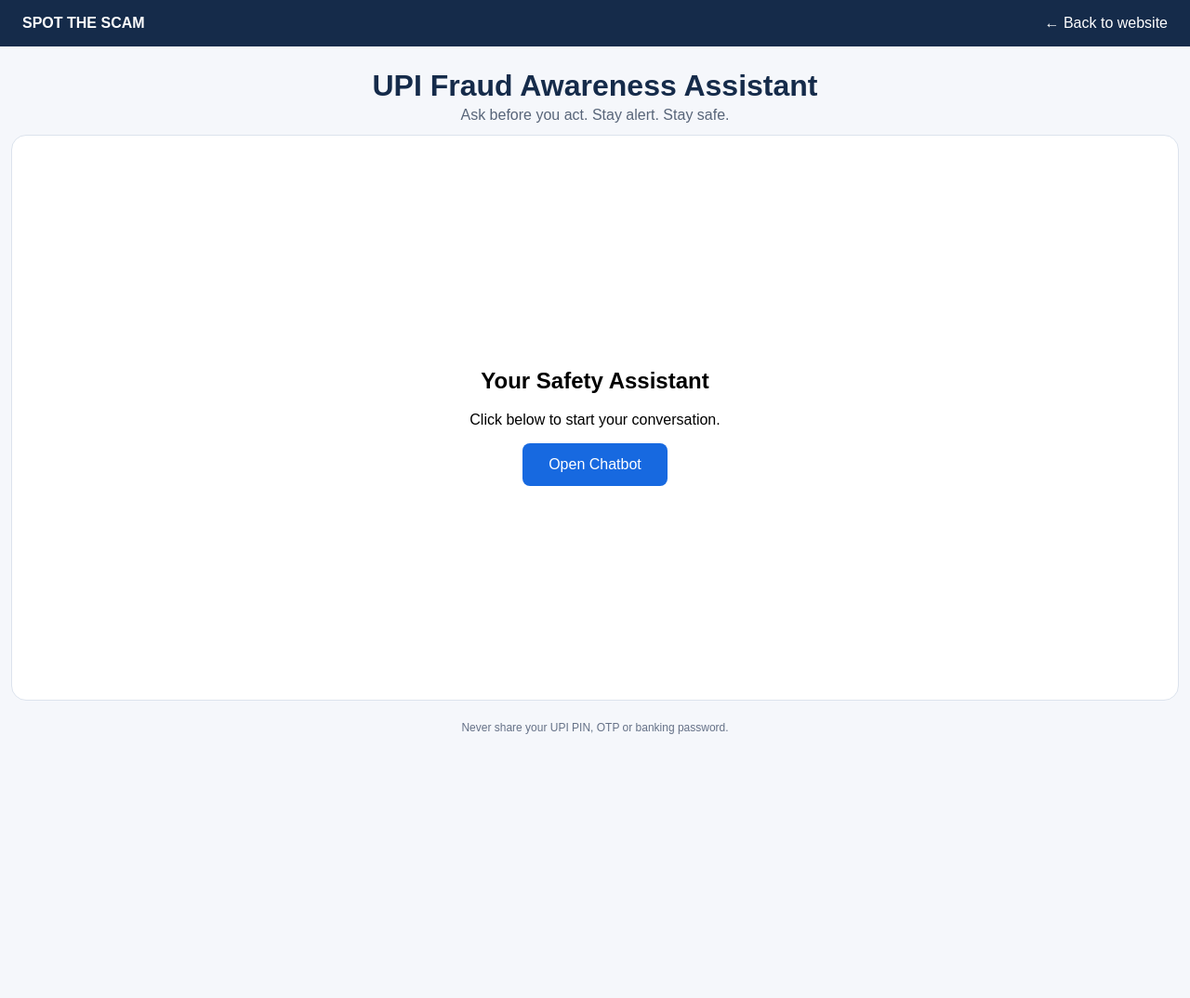
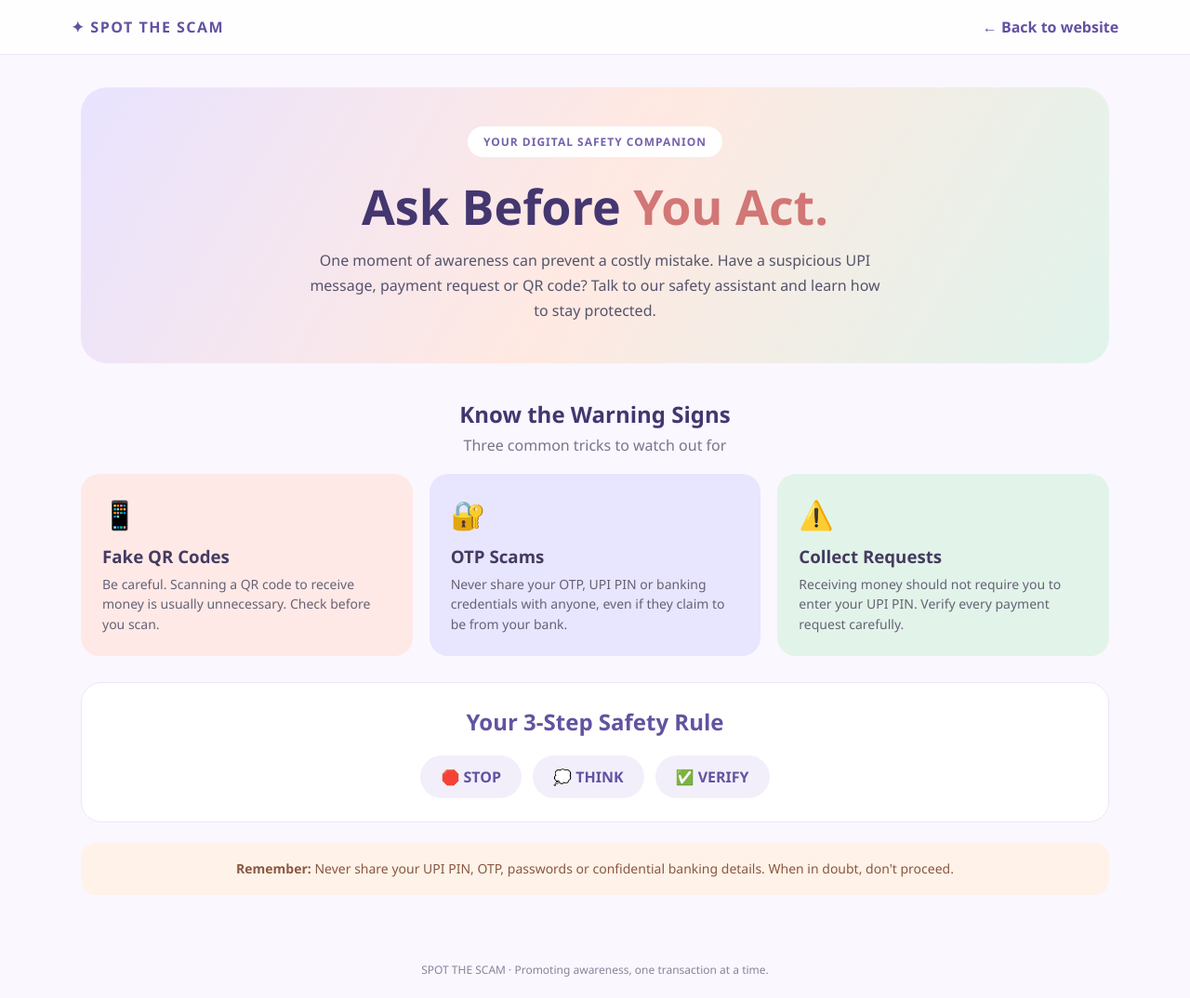
Before and after one commit to aaravlg/UPI-fraud-awareness-assistant, a plain HTML site: page chat.html in a window 1280 px wide. Shown: the whole page at 93% size. Before the commit the page ends 800 px from the top, so only its background shows below. Drawn offline with Linux system fonts and the light colour scheme.

Commit message:
Update chat.html

```diff
--- a/chat.html
+++ b/chat.html
@@ -4,7 +4,7 @@
 <head>
 <meta charset="UTF-8">
 <meta name="viewport" content="width=device-width, initial-scale=1.0">
-<title>Spot the Scam | UPI Safety Assistant</title>
+<title>Spot the Scam | Safety Assistant</title>
 
 <style>
 * {
@@ -13,78 +13,183 @@
 
 body {
   margin: 0;
-  font-family: Arial, sans-serif;
-  background: #f5f7fb;
-  height: 100vh;
-  display: flex;
-  flex-direction: column;
+  font-family: 'Segoe UI', Arial, sans-serif;
+  color: #29334b;
+  background: #faf7ff;
 }
 
 header {
-  background: #152b4a;
-  color: white;
-  padding: 16px 24px;
+  padding: 18px 6%;
   display: flex;
+  justify-content: space-between;
   align-items: center;
-  justify-content: space-between;
+  background: rgba(255,255,255,.85);
+  border-bottom: 1px solid #eee8f6;
+}
+
+.logo {
+  font-weight: 800;
+  letter-spacing: 1.5px;
+  color: #6352a1;
 }
 
 header a {
-  color: white;
   text-decoration: none;
+  color: #6352a1;
+  font-weight: 600;
 }
 
 main {
-  flex: 1;
-  display: flex;
-  flex-direction: column;
-  padding: 12px;
-  min-height: 0;
+  max-width: 1150px;
+  margin: auto;
+  padding: 35px 22px 50px;
 }
 
-.heading {
+.hero {
+  background: linear-gradient(120deg,#e9e3ff,#ffe9e2,#e0f4ec);
+  border-radius: 28px;
+  padding: 42px 35px;
   text-align: center;
-  padding: 8px;
+  position: relative;
+  overflow: hidden;
 }
 
-.heading h1 {
-  margin: 4px;
-  color: #152b4a;
+.tag {
+  display: inline-block;
+  background: white;
+  color: #7562ad;
+  border-radius: 30px;
+  padding: 8px 17px;
+  font-size: 12px;
+  font-weight: 700;
+  letter-spacing: 1px;
 }
 
-.heading p {
-  margin: 4px;
-  color: #586579;
+.hero h1 {
+  font-size: clamp(32px,5vw,52px);
+  margin: 17px 0 10px;
+  color: #44366f;
 }
 
-.chat-area {
-  flex: 1;
-  min-height: 0;
-  background: white;
-  border-radius: 16px;
-  border: 1px solid #dce3ed;
-  display: flex;
-  align-items: center;
-  justify-content: center;
-  text-align: center;
-  padding: 20px;
+.hero h1 span {
+  color: #d27676;
 }
 
-.chat-area button {
-  background: #1769e0;
-  color: white;
-  border: 0;
-  padding: 14px 28px;
-  border-radius: 8px;
+.hero p {
+  max-width: 620px;
+  margin: auto;
+  line-height: 1.7;
+  color: #55536b;
   font-size: 16px;
-  cursor: pointer;
+}
+
+.section-title {
+  text-align: center;
+  margin: 38px 0 20px;
+}
+
+.section-title h2 {
+  margin-bottom: 6px;
+  color: #44366f;
+}
+
+.section-title p {
+  color: #77758b;
+  margin-top: 0;
+}
+
+.cards {
+  display: grid;
+  grid-template-columns: repeat(3,1fr);
+  gap: 18px;
+}
+
+.card {
+  border-radius: 20px;
+  padding: 23px;
+  min-height: 170px;
+}
+
+.card:nth-child(1) { background: #ffe9e7; }
+.card:nth-child(2) { background: #e8e5ff; }
+.card:nth-child(3) { background: #e2f4e9; }
+
+.emoji {
+  font-size: 30px;
+}
+
+.card h3 {
+  margin: 12px 0 7px;
+  color: #443b60;
+}
+
+.card p {
+  color: #656276;
+  line-height: 1.55;
+  font-size: 14px;
+  margin: 0;
+}
+
+.safety {
+  margin-top: 28px;
+  background: white;
+  border: 1px solid #eee7f5;
+  border-radius: 22px;
+  padding: 25px;
+  text-align: center;
+}
+
+.safety h2 {
+  color: #6352a1;
+  margin-top: 0;
+}
+
+.steps {
+  display: flex;
+  justify-content: center;
+  flex-wrap: wrap;
+  gap: 12px;
+  margin-top: 18px;
+}
+
+.step {
+  background: #f2effb;
+  padding: 12px 22px;
+  border-radius: 30px;
+  font-weight: 700;
+  color: #6352a1;
+}
+
+.warning {
+  margin-top: 22px;
+  padding: 17px;
+  background: #fff2e8;
+  border-radius: 16px;
+  text-align: center;
+  color: #8b5741;
+  line-height: 1.6;
+  font-size: 14px;
 }
 
 footer {
   text-align: center;
-  padding: 10px;
+  padding: 22px;
+  color: #88849a;
   font-size: 12px;
-  color: #657187;
+}
+
+@media(max-width:700px) {
+  .cards {
+    grid-template-columns: 1fr;
+  }
+
+  .hero {
+    padding: 32px 20px;
+  }
+
+  main {
+    padding: 22px 15px 35px;
+  }
 }
 </style>
 </head>
@@ -92,38 +197,73 @@ footer {
 <body>
 
 <header>
-  <strong>SPOT THE SCAM</strong>
+  <div class="logo">✦ SPOT THE SCAM</div>
   <a href="./index.html">← Back to website</a>
 </header>
 
 <main>
-  <div class="heading">
-    <h1>UPI Fraud Awareness Assistant</h1>
-    <p>Ask before you act. Stay alert. Stay safe.</p>
+
+  <section class="hero">
+    <div class="tag">YOUR DIGITAL SAFETY COMPANION</div>
+    <h1>Ask Before <span>You Act.</span></h1>
+    <p>
+      One moment of awareness can prevent a costly mistake.
+      Have a suspicious UPI message, payment request or QR code?
+      Talk to our safety assistant and learn how to stay protected.
+    </p>
+  </section>
+
+  <div class="section-title">
+    <h2>Know the Warning Signs</h2>
+    <p>Three common tricks to watch out for</p>
   </div>
 
-  <section class="chat-area">
-    <div>
-      <h2>Your Safety Assistant</h2>
-      <p>Click below to start your conversation.</p>
-      <button onclick="openChat()">Open Chatbot</button>
+  <section class="cards">
+
+    <div class="card">
+      <div class="emoji">📱</div>
+      <h3>Fake QR Codes</h3>
+      <p>Be careful. Scanning a QR code to receive money is usually unnecessary. Check before you scan.</p>
+    </div>
+
+    <div class="card">
+      <div class="emoji">🔐</div>
+      <h3>OTP Scams</h3>
+      <p>Never share your OTP, UPI PIN or banking credentials with anyone, even if they claim to be from your bank.</p>
+    </div>
+
+    <div class="card">
+      <div class="emoji">⚠️</div>
+      <h3>Collect Requests</h3>
+      <p>Receiving money should not require you to enter your UPI PIN. Verify every payment request carefully.</p>
+    </div>
+
+  </section>
+
+  <section class="safety">
+    <h2>Your 3-Step Safety Rule</h2>
+    <div class="steps">
+      <div class="step">🛑 STOP</div>
+      <div class="step">💭 THINK</div>
+      <div class="step">✅ VERIFY</div>
     </div>
   </section>
+
+  <div class="warning">
+    <strong>Remember:</strong> Never share your UPI PIN, OTP,
+    passwords or confidential banking details.
+    When in doubt, don't proceed.
+  </div>
+
 </main>
 
 <footer>
-  Never share your UPI PIN, OTP or banking password.
+  SPOT THE SCAM · Promoting awareness, one transaction at a time.
 </footer>
 
 <script src="https://code.tidio.co/uvsqat0eqd0u7nd5w9icj2lucoqlj7ql.js" async></script>
 
 <script>
-function openChat() {
-  if (window.tidioChatApi) {
-    window.tidioChatApi.open();
-  }
-}
-
 document.addEventListener("tidioChat-ready", function () {
   window.tidioChatApi.open();
 });
```
